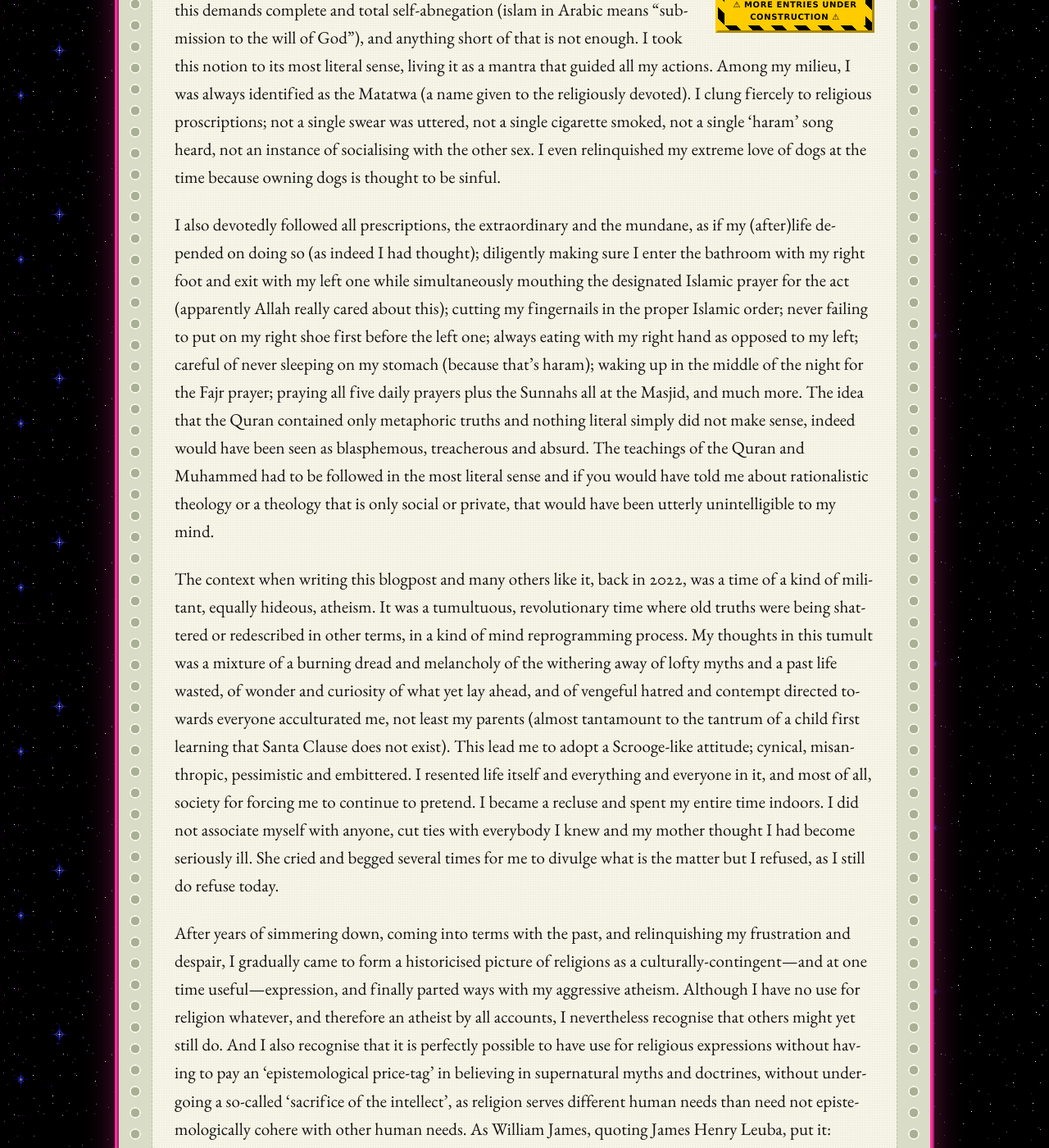
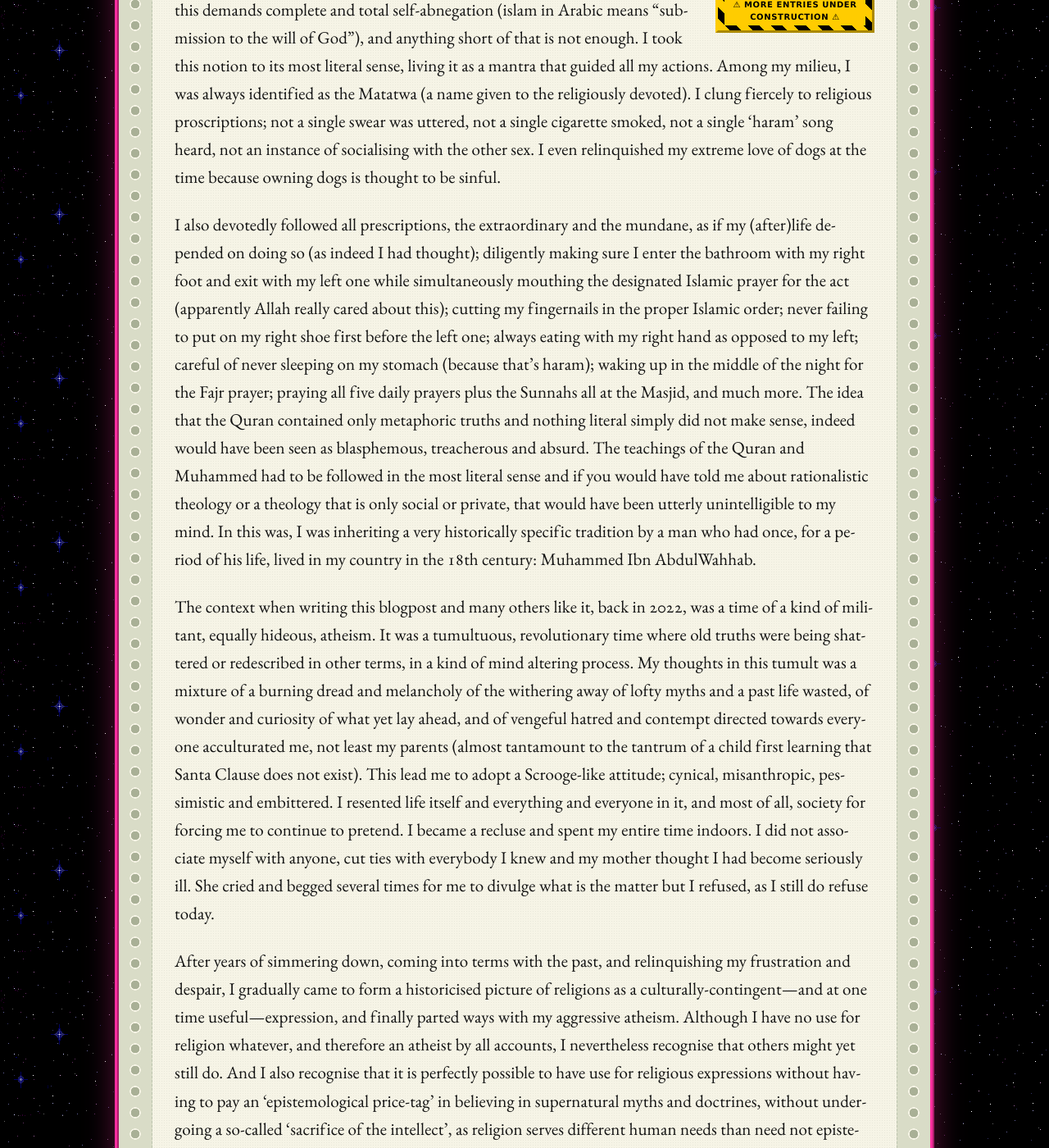
Before and after one commit to Catofminerva/Catofminerva.github.io, a Jekyll site: the page built from _posts/2022-08-19-wahhab.md, in a window 1280 px wide and 1400 px high, scrolled down 1723 px. Shown: the whole window at 82% size. Built offline with Jekyll 4.4.1, drawn with Linux system fonts in a browser that asks for light colours; comment, search, counter and statistics services are not loaded.

Commit message:
Update 2022-08-19-wahhab.md

```diff
--- a/_posts/2022-08-19-wahhab.md
+++ b/_posts/2022-08-19-wahhab.md
@@ -11,9 +11,9 @@ I had an instinct for conformity for its own sake, a strong desire to do whateve
 
 I simply could not understand why everyone else was not behaving as I was. How can one sincerely believe the teachings of the scripture as indubitable and yet go on sinning? Did they all just pretend to believe? That's not to say that most of whom I came into contact with weren't religious, all fairly were; they prayed regularly, fasted, and carried out all the other obligatory islamic practices and rituals. But the mere obligatory, taken in consideration of an infinite afterlife and the threat of eternal torment, just won't do. The stakes, as I saw them and as clearly laid out in the Quran, were extremely high. The notion was that if it is the case that God exists and there is a Heaven and a Hell, then this demands complete and total self-abnegation (islam in Arabic means "submission to the will of God"), and anything short of that is not enough. I took this notion to its most literal sense, living it as a mantra that guided all my actions. Among my milieu, I was always identified as the Matatwa (a name given to the religiously devoted). I clung fiercely to religious proscriptions; not a single swear was uttered, not a single cigarette smoked, not a single 'haram' song heard, not an instance of socialising with the other sex. I even relinquished my extreme love of dogs at the time because owning dogs is thought to be sinful.
 
-I also devotedly followed all prescriptions, the extraordinary and the mundane, as if my (after)life depended on doing so (as indeed I had thought); diligently making sure I enter the bathroom with my right foot and exit with my left one while simultaneously mouthing the designated Islamic prayer for the act (apparently Allah really cared about this); cutting my fingernails in the proper Islamic order; never failing to put on my right shoe first before the left one; always eating with my right hand as opposed to my left; careful of never sleeping on my stomach (because that's haram); waking up in the middle of the night for the Fajr prayer; praying all five daily prayers plus the Sunnahs all at the Masjid, and much more. The idea that the Quran contained only metaphoric truths and nothing literal simply did not make sense, indeed would have been seen as blasphemous, treacherous and absurd. The teachings of the Quran and Muhammed had to be followed in the most literal sense and if you would have told me about rationalistic theology or a theology that is only social or private, that would have been utterly unintelligible to my mind.
+I also devotedly followed all prescriptions, the extraordinary and the mundane, as if my (after)life depended on doing so (as indeed I had thought); diligently making sure I enter the bathroom with my right foot and exit with my left one while simultaneously mouthing the designated Islamic prayer for the act (apparently Allah really cared about this); cutting my fingernails in the proper Islamic order; never failing to put on my right shoe first before the left one; always eating with my right hand as opposed to my left; careful of never sleeping on my stomach (because that's haram); waking up in the middle of the night for the Fajr prayer; praying all five daily prayers plus the Sunnahs all at the Masjid, and much more. The idea that the Quran contained only metaphoric truths and nothing literal simply did not make sense, indeed would have been seen as blasphemous, treacherous and absurd. The teachings of the Quran and Muhammed had to be followed in the most literal sense and if you would have told me about rationalistic theology or a theology that is only social or private, that would have been utterly unintelligible to my mind. In this was, I was inheriting a very historically specific tradition by a man who had once, for a period of his life, lived in my country in the 18th century: Muhammed Ibn AbdulWahhab.
 
-The context when writing this blogpost and many others like it, back in 2022, was a time of a kind of militant, equally hideous, atheism. It was a tumultuous, revolutionary time where old truths were being shattered or redescribed in other terms, in a kind of mind reprogramming process. My thoughts in this tumult was a mixture of a burning dread and melancholy of the withering away of lofty myths and a past life wasted, of wonder and curiosity of what yet lay ahead, and of vengeful hatred and contempt directed towards everyone acculturated me, not least my parents (almost tantamount to the tantrum of a child first learning that Santa Clause does not exist). This lead me to adopt a Scrooge-like attitude; cynical, misanthropic, pessimistic and embittered. I resented life itself and everything and everyone in it, and most of all, society for forcing me to continue to pretend. I became a recluse and spent my entire time indoors. I did not associate myself with anyone, cut ties with everybody I knew and my mother thought I had become seriously ill. She cried and begged several times for me to divulge what is the matter but I refused, as I still do refuse today.
+The context when writing this blogpost and many others like it, back in 2022, was a time of a kind of militant, equally hideous, atheism. It was a tumultuous, revolutionary time where old truths were being shattered or redescribed in other terms, in a kind of mind altering process. My thoughts in this tumult was a mixture of a burning dread and melancholy of the withering away of lofty myths and a past life wasted, of wonder and curiosity of what yet lay ahead, and of vengeful hatred and contempt directed towards everyone acculturated me, not least my parents (almost tantamount to the tantrum of a child first learning that Santa Clause does not exist). This lead me to adopt a Scrooge-like attitude; cynical, misanthropic, pessimistic and embittered. I resented life itself and everything and everyone in it, and most of all, society for forcing me to continue to pretend. I became a recluse and spent my entire time indoors. I did not associate myself with anyone, cut ties with everybody I knew and my mother thought I had become seriously ill. She cried and begged several times for me to divulge what is the matter but I refused, as I still do refuse today.
 
 After years of simmering down, coming into terms with the past, and relinquishing my frustration and despair, I gradually came to form a historicised picture of religions as a culturally-contingent—and at one time useful—expression, and finally parted ways with my aggressive atheism. Although I have no use for religion whatever, and therefore an atheist by all accounts, I nevertheless recognise that others might yet still do. And I also recognise that it is perfectly possible to have use for religious expressions without having to pay an 'epistemological price-tag' in believing in supernatural myths and doctrines, without undergoing a so-called 'sacrifice of the intellect', as religion serves different human needs than need not epistemologically cohere with other human needs. As William James, quoting James Henry Leuba, put it:
 
```
